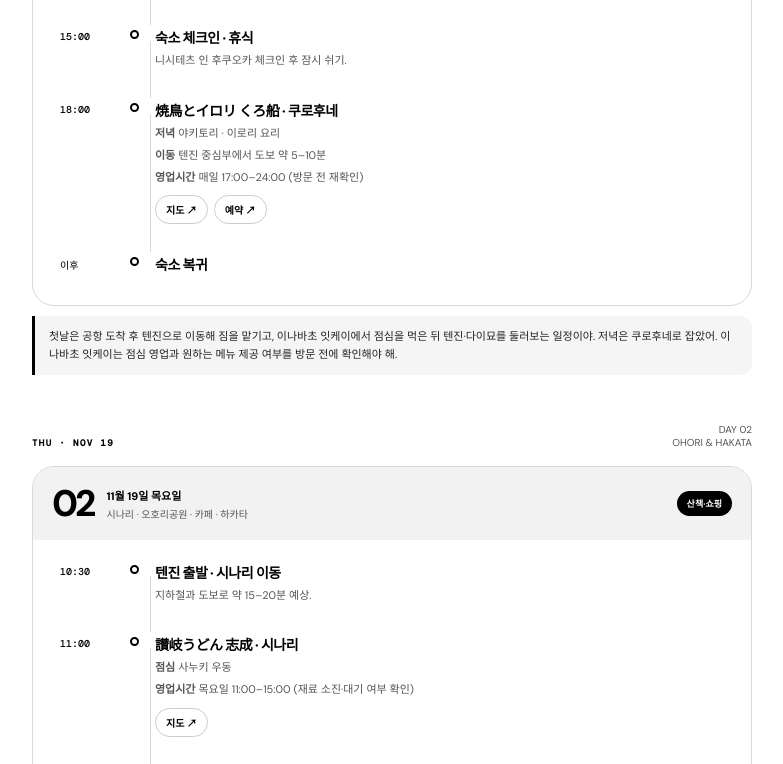
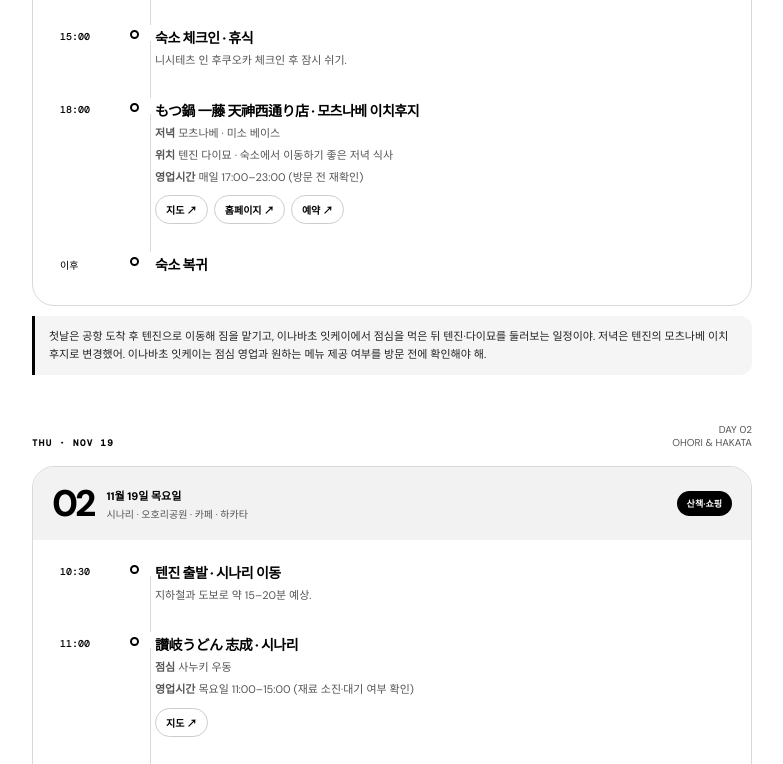
Before and after one commit to yy5422/fukuoka-trip, a plain HTML site: page index.html in a window 1280 px wide. Shown: the part 1345-2109 px from the top of the page, without its empty margins (248-1031 px from the left). Drawn offline with nearby package versions, Linux system fonts and the light colour scheme.

Commit message:
Replace Day 1 dinner with Tenjin motsunabe and remove Day 2 motsunabe

```diff
--- a/index.html
+++ b/index.html
@@ -135,10 +135,10 @@ a.link.map-button, a.hotel-map{background:#fff!important;background-color:#fff!i
   <div class="event"><div class="event-time">13:00</div><div class="dot"></div><div><div class="event-title">텐진 지하상가 · 백화점 쇼핑</div><div class="event-desc">텐진 지하상가와 주변 백화점에서 쇼핑. 매장별 영업시간은 다를 수 있어.</div><div class="links"><a class="link map-button" href="https://www.google.com/maps/search/?api=1&query=Tenjin+Chikagai+Fukuoka" target="_blank" rel="noopener">텐진 지하상가 지도 ↗</a></div></div></div>
   <div class="event"><div class="event-time">오후</div><div class="dot"></div><div><div class="event-title">다이묘 거리 구경 · 카페</div><div class="event-desc"><b>이동</b> 텐진 중심부에서 도보 약 10–15분</div><div class="event-desc">편집숍과 패션 매장이 모여 있는 다이묘 거리에서 자유롭게 구경하기.</div><div class="links"><a class="link map-button" href="https://www.google.com/maps/search/?api=1&query=Daimyo+Fukuoka" target="_blank" rel="noopener">다이묘 지도 ↗</a></div></div></div>
   <div class="event"><div class="event-time">15:00</div><div class="dot"></div><div><div class="event-title">숙소 체크인 · 휴식</div><div class="event-desc">니시테츠 인 후쿠오카 체크인 후 잠시 쉬기.</div></div></div>
-  <div class="event"><div class="event-time">18:00</div><div class="dot"></div><div><div class="event-title">焼鳥とイロリ くろ船 · 쿠로후네</div><div class="event-desc"><b>저녁</b> 야키토리 · 이로리 요리</div><div class="event-desc"><b>이동</b> 텐진 중심부에서 도보 약 5–10분</div><div class="event-desc"><b>영업시간</b> 매일 17:00–24:00 (방문 전 재확인)</div><div class="links"><a class="link primary map-button" href="https://maps.app.goo.gl/kYu3kos6e6HLBsLZ8" target="_blank" rel="noopener">지도 ↗</a><a class="link" href="https://www.hotpepper.jp/strJ000040857/yoyaku/" target="_blank" rel="noopener">예약 ↗</a></div></div></div>
+  <div class="event"><div class="event-time">18:00</div><div class="dot"></div><div><div class="event-title">もつ鍋 一藤 天神西通り店 · 모츠나베 이치후지</div><div class="event-desc"><b>저녁</b> 모츠나베 · 미소 베이스</div><div class="event-desc"><b>위치</b> 텐진 다이묘 · 숙소에서 이동하기 좋은 저녁 식사</div><div class="event-desc"><b>영업시간</b> 매일 17:00–23:00 (방문 전 재확인)</div><div class="links"><a class="link primary map-button" href="https://www.google.com/maps/search/?api=1&query=もつ鍋+一藤+天神西通り店" target="_blank" rel="noopener">지도 ↗</a><a class="link" href="https://www.ichifuji-f.jp/nishidori/ko/" target="_blank" rel="noopener">홈페이지 ↗</a><a class="link" href="https://www.ichifuji-f.jp/nishidori/ko/reserve/" target="_blank" rel="noopener">예약 ↗</a></div></div></div>
   <div class="event"><div class="event-time">이후</div><div class="dot"></div><div><div class="event-title">숙소 복귀</div></div></div>
  </div></article>
- <div class="aside">첫날은 공항 도착 후 텐진으로 이동해 짐을 맡기고, 이나바초 잇케이에서 점심을 먹은 뒤 텐진·다이묘를 둘러보는 일정이야. 저녁은 쿠로후네로 잡았어. 이나바초 잇케이는 점심 영업과 원하는 메뉴 제공 여부를 방문 전에 확인해야 해.</div>
+ <div class="aside">첫날은 공항 도착 후 텐진으로 이동해 짐을 맡기고, 이나바초 잇케이에서 점심을 먹은 뒤 텐진·다이묘를 둘러보는 일정이야. 저녁은 텐진의 모츠나베 이치후지로 변경했어. 이나바초 잇케이는 점심 영업과 원하는 메뉴 제공 여부를 방문 전에 확인해야 해.</div>
 </section>
 <section class="section" id="day2">
  <div class="section-top"><div><div class="section-kicker mono">THU · NOV 19</div><h2>오호리공원에서 하카타까지</h2></div><div class="section-note">DAY 02<br>OHORI & HAKATA</div></div>
@@ -152,7 +152,7 @@ a.link.map-button, a.hotel-map{background:#fff!important;background-color:#fff!i
   <div class="event"><div class="event-time">15:10</div><div class="dot"></div><div><div class="event-title">Be! SANDWICH 博多阪急店</div><div class="event-desc"><b>주요 메뉴</b> 과일 샌드위치 · 생과일 주스</div><div class="event-desc"><b>영업시간</b> 매일 10:00–20:00 (매장 운영 여부 방문 전 확인)</div><div class="links"><a class="link map-button" href="https://maps.app.goo.gl/xnpBdbogvxvoMubZ6?g_st=ic" target="_blank" rel="noopener">지도 ↗</a></div></div></div>
   <div class="event"><div class="event-time">15:40</div><div class="dot"></div><div><div class="event-title">アミュプラザ博多 · 아뮤플라자 하카타</div><div class="event-desc"><b>쇼핑몰</b> 패션·잡화·식당·기념품 매장이 모인 하카타역 직결 쇼핑몰</div><div class="event-desc"><b>영업시간</b> 쇼핑 매장 10:00–20:00 (매장별 상이)</div><div class="links"><a class="link primary map-button" href="https://maps.app.goo.gl/DorDfbrib9s4szY16?g_st=ic" target="_blank" rel="noopener">지도 ↗</a><a class="link" href="https://www.jrhakatacity.com/information/hours/" target="_blank" rel="noopener">영업시간 ↗</a></div></div></div>
   <div class="event"><div class="event-time">16:40</div><div class="dot"></div><div><div class="event-title">캐널시티 하카타</div><div class="event-desc"><b>이동</b> 하카타역에서 도보 약 15분</div><div class="event-desc"><b>쇼핑몰</b> 패션·잡화·레스토랑과 분수쇼를 즐길 수 있는 복합 쇼핑몰</div><div class="event-desc"><b>영업시간</b> 쇼핑 매장 10:00–21:00 (매장별 상이)</div><div class="links"><a class="link map-button" href="https://www.google.com/maps/search/?api=1&query=Canal+City+Hakata" target="_blank" rel="noopener">지도 ↗</a></div></div></div>
-  <div class="event"><div class="event-time">18:30</div><div class="dot"></div><div><div class="event-title">저녁 식사 선택</div><div class="event-desc">하카타 잇소우 또는 하카타 모츠나베 마에다야 하카타점 중 선택.</div><div class="event-desc"><b>선택 1 · 博多一双</b> 돈코츠 라멘 · 매일 11:00–24:00 (국물 소진 시 조기 종료 가능)</div><div class="links"><a class="link map-button" href="https://maps.app.goo.gl/RMfW1mxV4d7BFZWTA?g_st=ac" target="_blank" rel="noopener">잇소우 지도 ↗</a></div><div class="event-desc" style="margin-top:7px"><b>선택 2 · 博多もつ鍋 前田屋 博多店</b> 모츠나베 · 저녁 영업 17:00부터 (방문 전 영업시간 확인)</div><div class="links"><a class="link map-button" href="https://maps.google.com?q=%ED%95%98%EC%B9%B4%ED%83%80%20%EB%AA%A8%EC%B8%A0%EB%82%98%EB%B2%A0%20%EB%A7%88%EC%97%90%EB%8B%A4%EC%95%BC%20%ED%95%98%EC%B9%B4%ED%83%80%EC%A0%90%203%20Chome-26-5%20Hakata%20Ekimae,%20Hakata%20Ward,%20Fukuoka,%20812-0011%20%EC%9D%BC%EB%B3%B8&ftid=0x354191b8cf465de3:0xba51a47ac9a69d30&entry=gps&shh=CAE&lucs=,94297699,94231188,100821559,47071704,94218641,100808654,94282134,94286869,100820247,100822504,100838877,121816461,100798797&g_st=ic" target="_blank" rel="noopener">마에다야 지도 ↗</a><a class="link" href="https://motsunabe-maedaya.com/store/hakata/" target="_blank" rel="noopener">홈페이지 ↗</a><a class="link" href="https://yoyaku.toreta.in/maedayahakata" target="_blank" rel="noopener">예약 ↗</a></div></div></div>
+  <div class="event"><div class="event-time">18:30</div><div class="dot"></div><div><div class="event-title">博多一双 · 하카타 잇소우</div><div class="event-desc"><b>저녁</b> 돈코츠 라멘 · 모츠나베는 첫째 날 텐진에서 먹는 일정으로 변경</div><div class="event-desc"><b>영업시간</b> 매일 11:00–24:00 (국물 소진 시 조기 종료 가능)</div><div class="links"><a class="link map-button" href="https://maps.app.goo.gl/RMfW1mxV4d7BFZWTA?g_st=ac" target="_blank" rel="noopener">지도 ↗</a></div></div></div>
   <div class="event"><div class="event-time">식사 후</div><div class="dot"></div><div><div class="event-title">텐진 복귀 · 숙소</div><div class="event-desc">하카타역에서 텐진역까지 지하철 약 5분 (역 이동 포함 약 10–15분).</div></div></div>
  </div></article>
  <div class="aside">하카타역에 도착하면 먼저 하카타 한큐의 Be! SANDWICH에 들른 뒤 아뮤플라자와 캐널시티를 둘러보는 흐름이야. 샌드위치는 간식이나 포장용으로 생각하면 좋아. 저녁은 잇소우와 마에다야 중 당일 선택할 수 있도록 열어뒀어.</div>
@@ -175,10 +175,10 @@ a.link.map-button, a.hotel-map{background:#fff!important;background-color:#fff!i
  <div class="section-top"><div><div class="section-kicker mono">EAT YOUR WAY</div><h2>이번 여행의 식당</h2></div><div class="section-note">5곳 + 저녁 선택 1곳</div></div>
  <div class="food-grid">
   <div class="food"><div class="food-day mono">DAY 01 · LUNCH</div><h3>因幡町 一慶</h3><p>텐진 · 해산물 요리<br>점심 영업 여부 방문 전 확인</p><a class="link map-button" href="https://maps.app.goo.gl/Ln4M1BPDr4ayC9J1A" target="_blank" rel="noopener">지도 ↗</a><a class="link" href="https://tabelog.com/fukuoka/A4001/A400103/40060531/table/" target="_blank" rel="noopener">예약 ↗</a></div>
-  <div class="food"><div class="food-day mono">DAY 01 · DINNER</div><h3>焼鳥とイロリ くろ船</h3><p>야키토리 · 이로리<br>매일 17:00–24:00 (재확인)</p><a class="link map-button" href="https://maps.app.goo.gl/kYu3kos6e6HLBsLZ8" target="_blank" rel="noopener">지도 ↗</a><a class="link" href="https://www.hotpepper.jp/strJ000040857/yoyaku/" target="_blank" rel="noopener">예약 ↗</a></div>
+  <div class="food"><div class="food-day mono">DAY 01 · DINNER</div><h3>もつ鍋 一藤 天神西通り店</h3><p>텐진 모츠나베 · 미소 베이스<br>매일 17:00–23:00 (재확인)</p><a class="link map-button" href="https://www.google.com/maps/search/?api=1&query=もつ鍋+一藤+天神西通り店" target="_blank" rel="noopener">지도 ↗</a><a class="link" href="https://www.ichifuji-f.jp/nishidori/ko/" target="_blank" rel="noopener">홈페이지 ↗</a><a class="link" href="https://www.ichifuji-f.jp/nishidori/ko/reserve/" target="_blank" rel="noopener">예약 ↗</a></div>
   <div class="food"><div class="food-day mono">DAY 02 · LUNCH</div><h3>讃岐うどん 志成</h3><p>사누키 우동<br>목 11:00–15:00 (재확인)</p><a class="link map-button" href="https://maps.app.goo.gl/CgdB7ffeNdSjedfo8?g_st=akt" target="_blank" rel="noopener">지도 ↗</a></div>
   <div class="food"><div class="food-day mono">DAY 02 · DINNER OPTION A</div><h3>博多一双</h3><p>하카타 돈코츠 라멘<br>매일 11:00–24:00 (품절 시 조기 종료 가능)</p><a class="link map-button" href="https://maps.app.goo.gl/RMfW1mxV4d7BFZWTA?g_st=ac" target="_blank" rel="noopener">지도 ↗</a></div>
-  <div class="food"><div class="food-day mono">DAY 02 · DINNER OPTION B</div><h3>博多もつ鍋 前田屋 博多店</h3><p>하카타 모츠나베<br>저녁 영업시간 공식 안내 확인</p><a class="link map-button" href="https://maps.google.com?q=%ED%95%98%EC%B9%B4%ED%83%80%20%EB%AA%A8%EC%B8%A0%EB%82%98%EB%B2%A0%20%EB%A7%88%EC%97%90%EB%8B%A4%EC%95%BC%20%ED%95%98%EC%B9%B4%ED%83%80%EC%A0%90%203%20Chome-26-5%20Hakata%20Ekimae,%20Hakata%20Ward,%20Fukuoka,%20812-0011%20%EC%9D%BC%EB%B3%B8&ftid=0x354191b8cf465de3:0xba51a47ac9a69d30&entry=gps&shh=CAE&lucs=,94297699,94231188,100821559,47071704,94218641,100808654,94282134,94286869,100820247,100822504,100838877,121816461,100798797&g_st=ic" target="_blank" rel="noopener">지도 ↗</a><a class="link" href="https://motsunabe-maedaya.com/store/hakata/" target="_blank" rel="noopener">홈페이지 ↗</a><a class="link" href="https://yoyaku.toreta.in/maedayahakata" target="_blank" rel="noopener">예약 ↗</a></div>
+
   <div class="food"><div class="food-day mono">DAY 03 · LUNCH</div><h3>黒毛和牛まぶし 暁</h3><p>와규 마부시 · 텐진점<br>매일 11:00–15:00 (L.O. 14:30)<br>17:30–22:00 (L.O. 21:30)</p><a class="link map-button" href="https://www.google.com/maps/search/?api=1&query=黒毛和牛まぶし+暁+天神店" target="_blank" rel="noopener">지도 ↗</a><a class="link" href="https://tabelog.com/fukuoka/A4001/A400103/40075068/" target="_blank" rel="noopener">정보 ↗</a></div>
    <div class="food"><div class="food-day mono">BAKERY · VISIT OPTION</div><h3>BREAD STOCK 텐진점</h3><p>베이커리 · 숙소 근처<br>방문 시간 미정</p><a class="link map-button" href="https://maps.app.goo.gl/VYwwrTZf36bdHBq1A?g_st=ic" target="_blank" rel="noopener">지도 ↗</a></div>
 </div>
```
